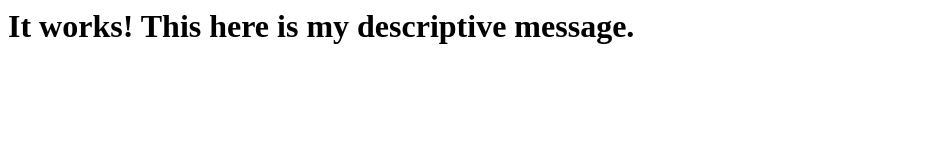
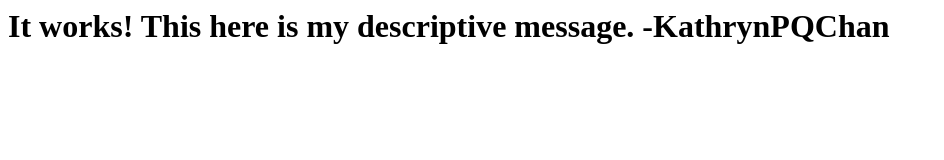
Before and after one commit to KaPQCh/first-website, a plain HTML site: page index.html in a window 1280 px wide. Shown: the whole page, without its empty margins (0-944 px from the left). Drawn offline with Linux system fonts and the light colour scheme.

Commit message:
Update index.html

```diff
--- a/index.html
+++ b/index.html
@@ -1 +1 @@
-<h1>It works! This here is my descriptive message.</h1>
+<h1>It works! This here is my descriptive message. -KathrynPQChan</h1>
```
